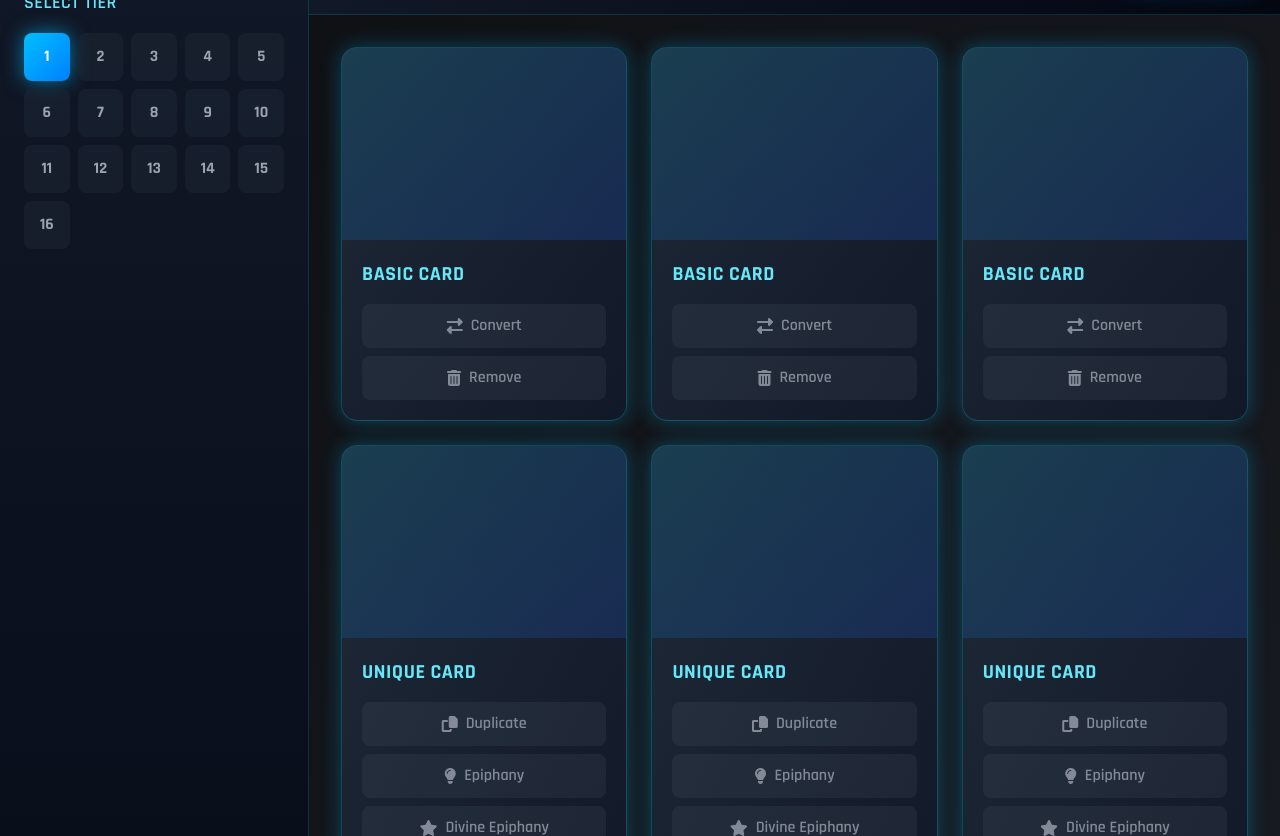
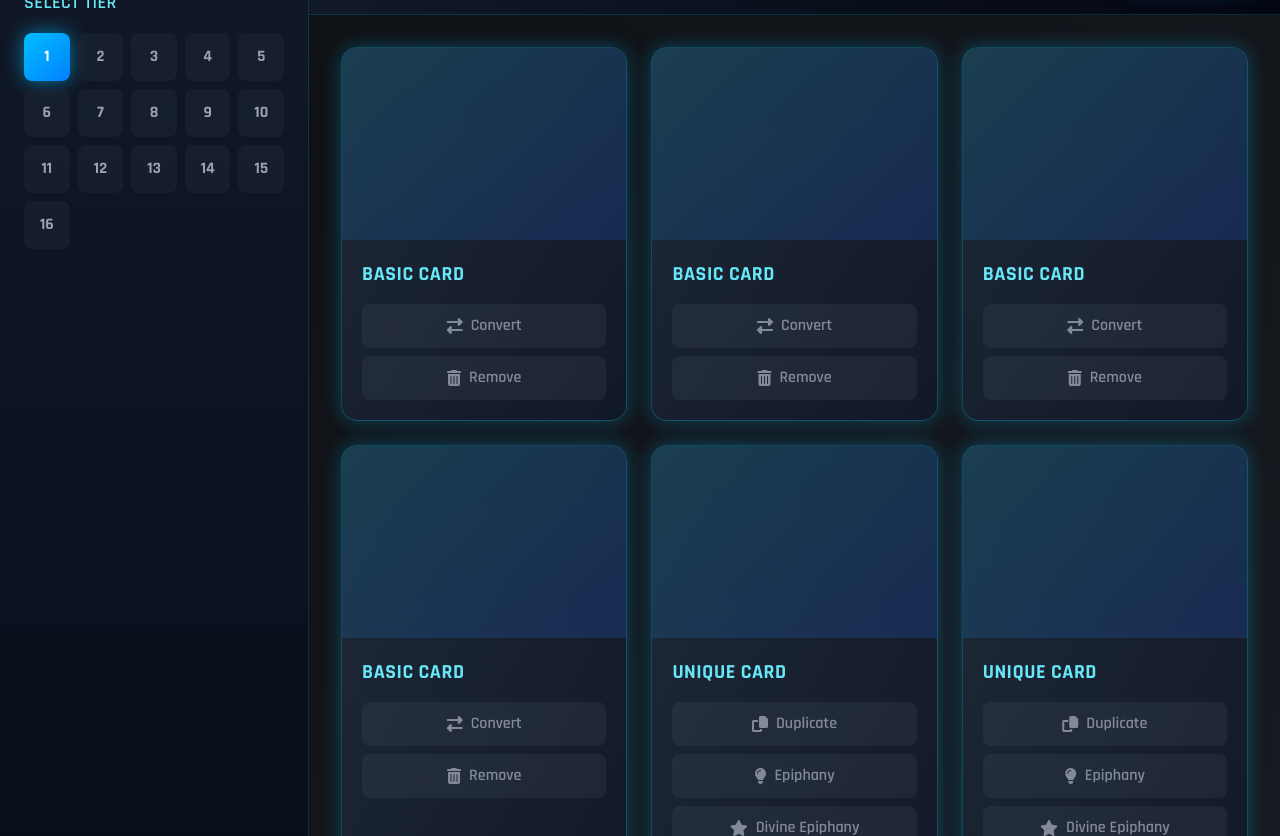
Before and after one commit to exmachina886/CZN-Save-Data-Calculator, a plain HTML site: page index.html in a window 1280 px wide. Shown: the part 116-952 px from the top of the page. Drawn offline with nearby package versions, Linux system fonts and the light colour scheme.

Commit message:
fix default card

```diff
--- a/index.html
+++ b/index.html
@@ -594,7 +594,7 @@
           const ephipanyButton = clonedCard.querySelector('#ephipany');
           const divineEphipanyButton = clonedCard.querySelector('#divine-ephipany');
 
-          if (i >= 3) {
+          if (i > 3) {
             clonedCard.setAttribute('data-card', 'unique');
             duplicateButton.classList.remove('hidden')
             ephipanyButton.classList.remove('hidden')
```
